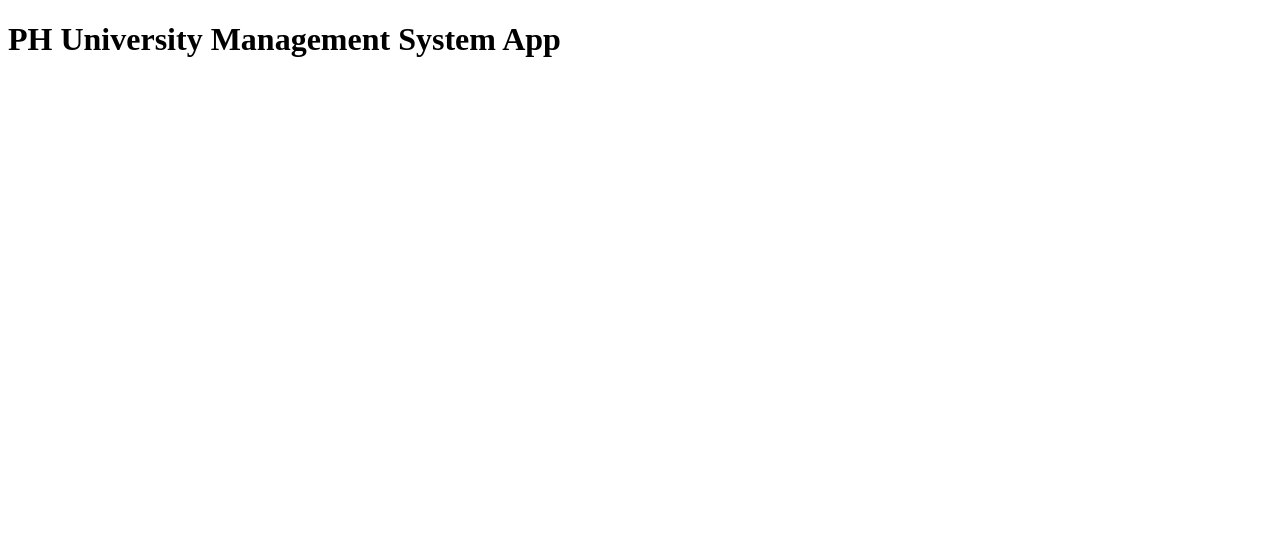
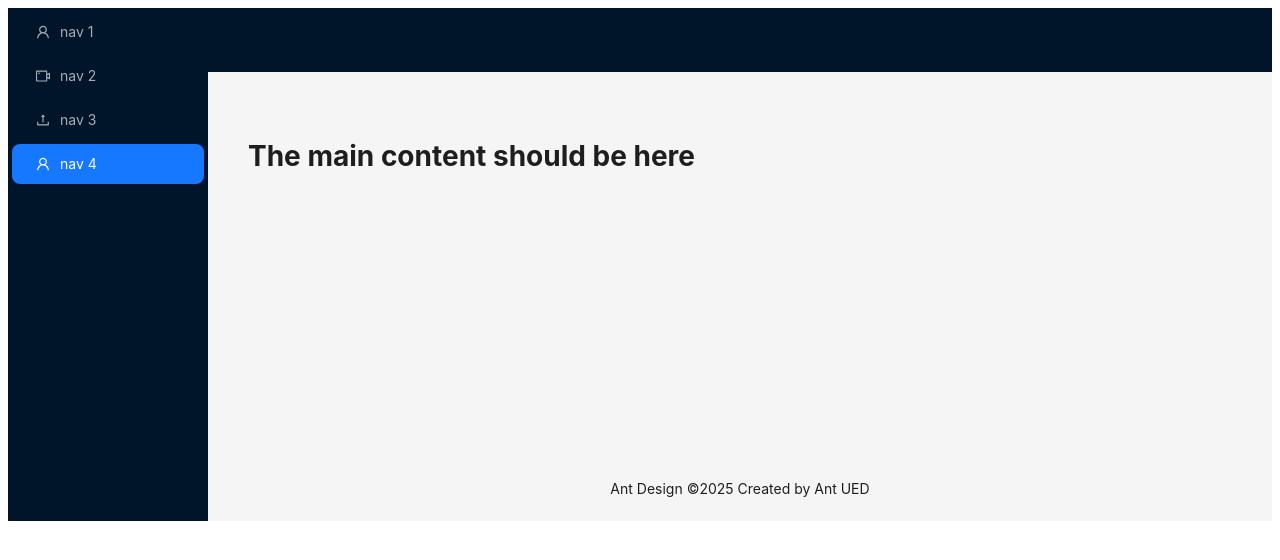
Before and after one commit to JuborajSujon/learn-backend, a React (Vite) app in the folder ph-mission4/ph-university-client/: page / in a window 1280 px wide. Shown: the top 560 px of the page. Built offline with nearby package versions, Linux system fonts and the light colour scheme.

Commit message:
26-2 Layout component with ant design

```diff
--- a/ph-mission4/ph-university-client/package.json
+++ b/ph-mission4/ph-university-client/package.json
@@ -10,6 +10,7 @@
     "preview": "vite preview"
   },
   "dependencies": {
+    "@ant-design/icons": "^5.5.2",
     "antd": "^5.23.0",
     "react": "^18.3.1",
     "react-dom": "^18.3.1",
--- a/ph-mission4/ph-university-client/src/App.tsx
+++ b/ph-mission4/ph-university-client/src/App.tsx
@@ -1,7 +1,9 @@
+import MainLayout from "./components/layout/MainLayout";
+
 function App() {
   return (
     <>
-      <h1>PH University Management System App</h1>
+      <MainLayout />
     </>
   );
 }
--- /dev/null
+++ b/ph-mission4/ph-university-client/src/components/layout/MainLayout.tsx
@@ -0,0 +1,59 @@
+import {
+  UploadOutlined,
+  UserOutlined,
+  VideoCameraOutlined,
+} from "@ant-design/icons";
+import { Layout, Menu } from "antd";
+import { createElement } from "react";
+
+const { Header, Content, Footer, Sider } = Layout;
+
+const items = [
+  UserOutlined,
+  VideoCameraOutlined,
+  UploadOutlined,
+  UserOutlined,
+].map((icon, index) => ({
+  key: String(index + 1),
+  icon: createElement(icon),
+  label: `nav ${index + 1}`,
+}));
+
+export default function MainLayout() {
+  return (
+    <Layout>
+      <Sider
+        breakpoint="lg"
+        collapsedWidth="0"
+        onBreakpoint={(broken) => {
+          console.log(broken);
+        }}
+        onCollapse={(collapsed, type) => {
+          console.log(collapsed, type);
+        }}>
+        <div className="demo-logo-vertical" />
+        <Menu
+          theme="dark"
+          mode="inline"
+          defaultSelectedKeys={["4"]}
+          items={items}
+        />
+      </Sider>
+      <Layout>
+        <Header style={{ padding: 0 }} />
+        <Content style={{ margin: "24px 16px 0" }}>
+          <div
+            style={{
+              padding: 24,
+              minHeight: 360,
+            }}>
+            <h1>The main content should be here</h1>
+          </div>
+        </Content>
+        <Footer style={{ textAlign: "center" }}>
+          Ant Design ©{new Date().getFullYear()} Created by Ant UED
+        </Footer>
+      </Layout>
+    </Layout>
+  );
+}
```
Also changed, not shown: 1 other file (tests, documents, lock files or other folders).
